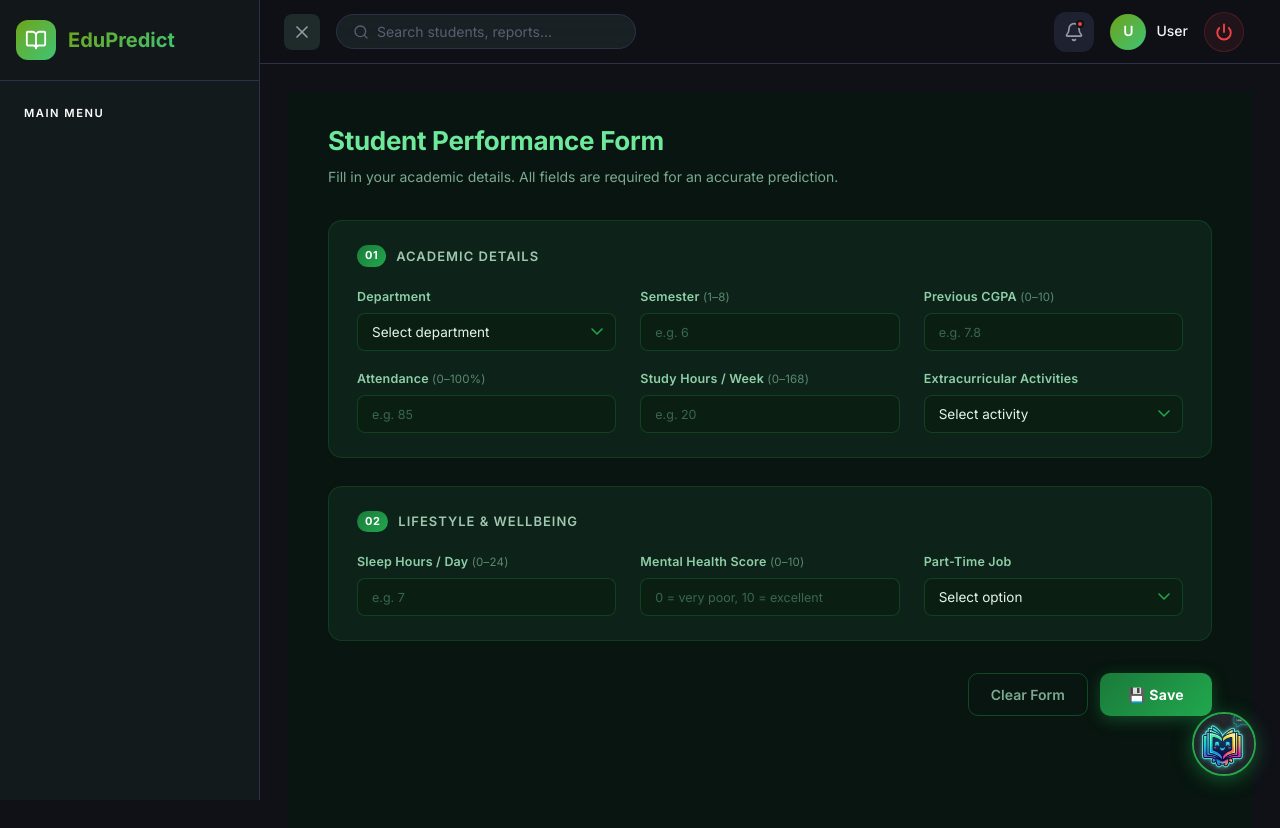
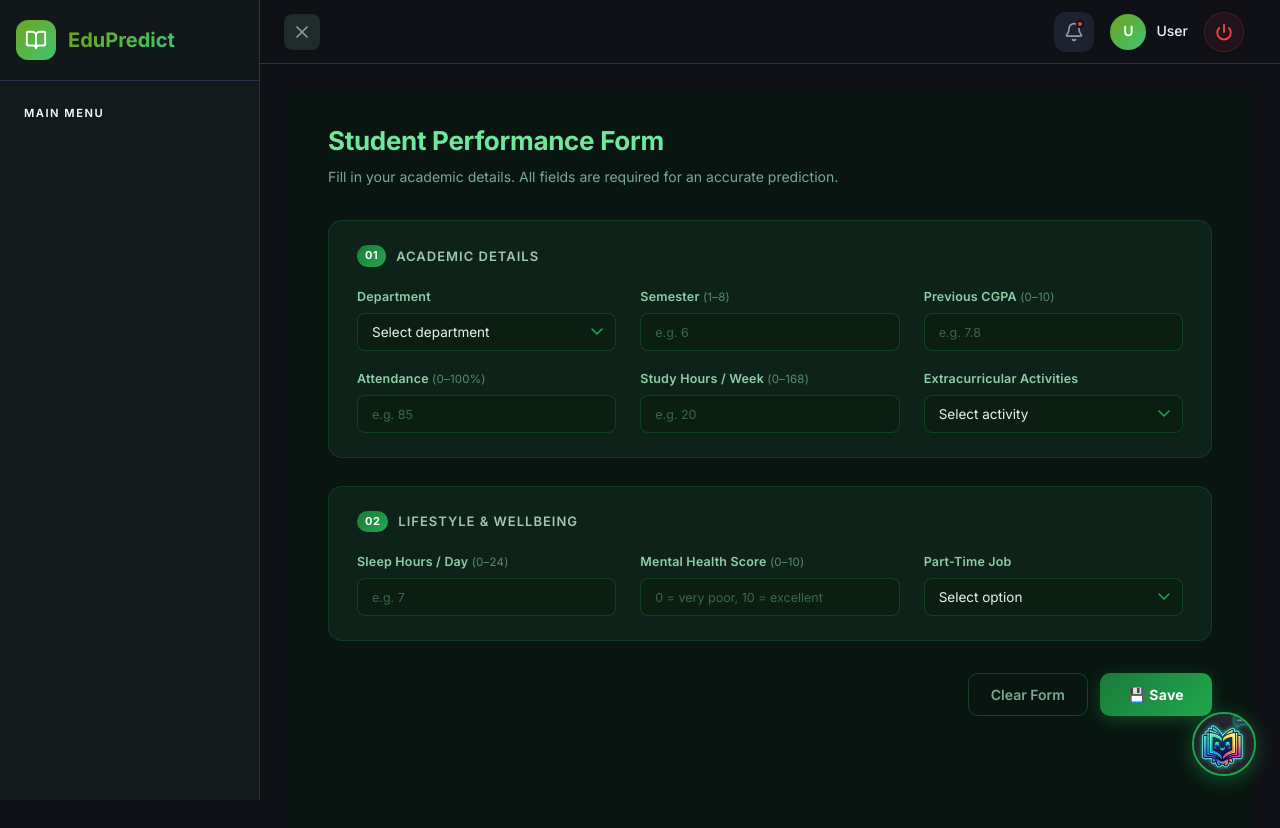
Before and after one commit to Nidhiisinhaa/8th-sem-project, a React (Vite) app in the folder client/: page /dashboard/upload in a window 1280 px wide. Shown: the top 828 px of the page. Built offline with nearby package versions, Linux system fonts and the light colour scheme; sample sign-in values are in the browser's storage.

Commit message:
removed search bar from teacher

```diff
--- a/client/src/components/Layout.jsx
+++ b/client/src/components/Layout.jsx
@@ -70,10 +70,10 @@
             <button className="menu-toggle" onClick={() => setSidebarOpen(!sidebarOpen)}>
               {sidebarOpen ? <X size={20} /> : <Menu size={20} />}
             </button>
-            <div className="search-box">
+            {/* <div className="search-box">
               <Search size={16} />
               <input type="text" placeholder="Search students, reports..." />
-            </div>
+            </div> */}
           </div>
           <div className="topbar-right">
             <button className="notif-btn">
```
